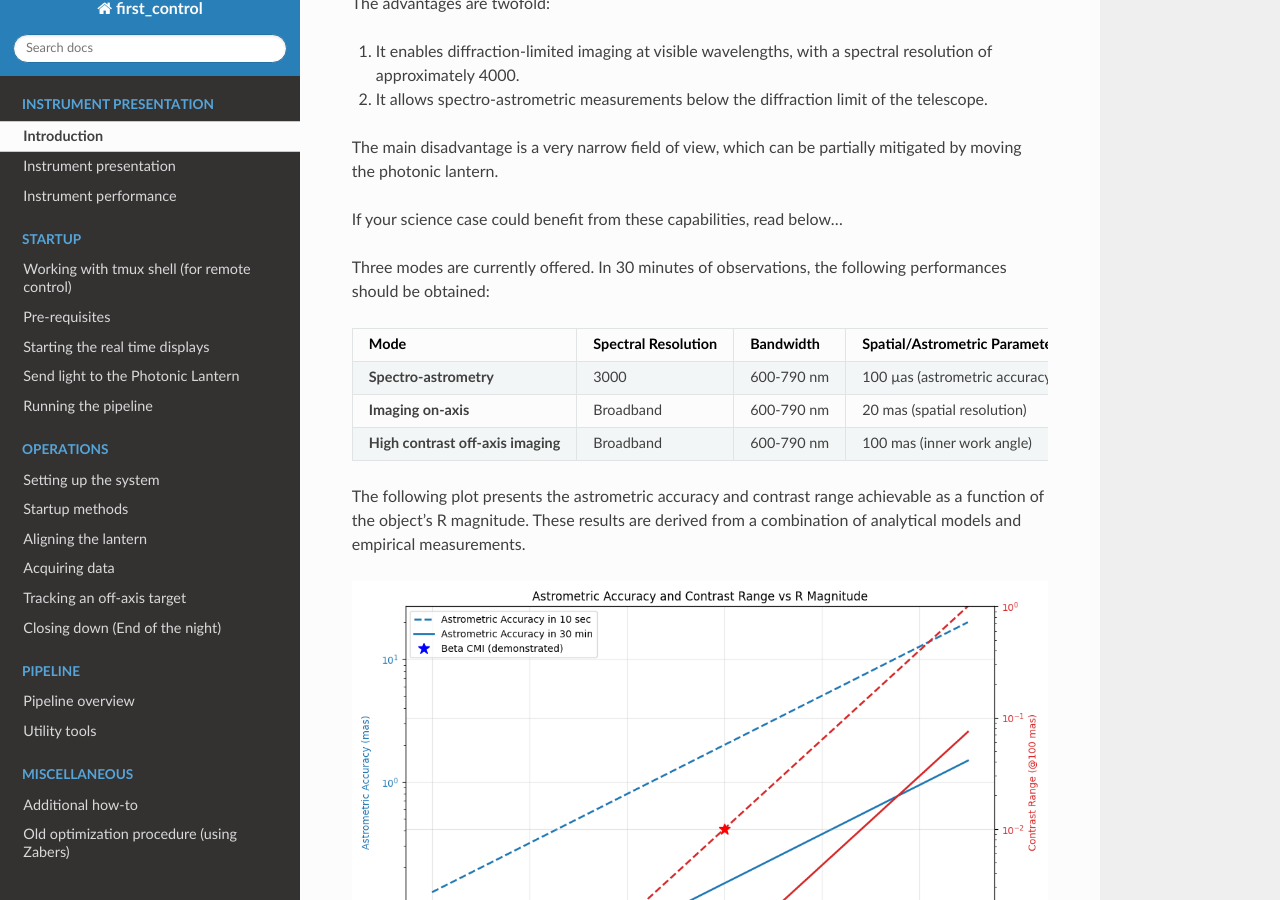
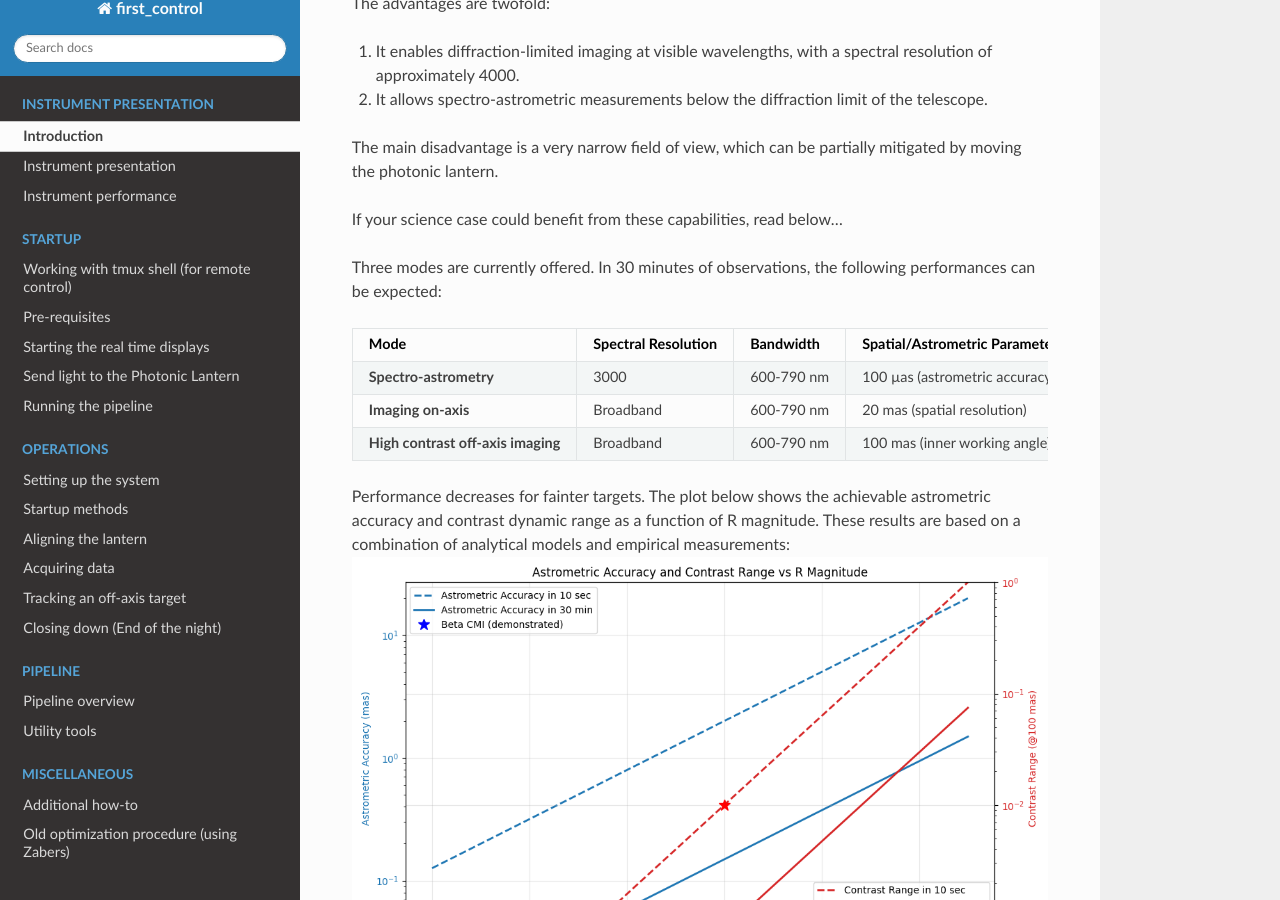
Before and after one commit to scexao-org/first_control, a Sphinx documentation site: the page built from source/Intro.md, in a window 1280 px wide and 900 px high, scrolled down 595 px. Built offline with Sphinx 7.4.7 and the Read the Docs theme 3.1.0, drawn with Linux system fonts in a browser that asks for light colours.

Commit message:
updating text

```diff
--- a/source/Intro.md
+++ b/source/Intro.md
@@ -14,16 +14,13 @@ The main disadvantage is a very narrow field of view, which can be partially mit
 
 If your science case could benefit from these capabilities, read below...
 
-Three modes are currently offered. In 30 minutes of observations, the following performances should be obtained:
+Three modes are currently offered. In 30 minutes of observations, the following performances can be expected:
 
-| Mode | Spectral Resolution | Bandwidth | Spatial/Astrometric Parameter | Field of View | Contrast | R mag |
+| Mode | Spectral Resolution | Bandwidth | Spatial/Astrometric Parameter | Field of View | Contrast | R mag (typical) |
 |------|-------------------|-----------|------------------------------|---------------|----------|-------|
 | **Spectro-astrometry** | 3000 | 600-790 nm | 100 µas (astrometric accuracy) | - | - | 4 mag |
 | **Imaging on-axis** | Broadband | 600-790 nm | 20 mas (spatial resolution) | 130 mas | 10 | 11 mag |
-| **High contrast off-axis imaging** | Broadband | 600-790 nm | 100 mas (inner work angle) | 1000 mas | 1000 | 6 mag |
+| **High contrast off-axis imaging** | Broadband | 600-790 nm | 100 mas (inner working angle) | 1000 mas | 1000 | 6 mag |
 
-
-The following plot presents the astrometric accuracy and contrast range achievable as a function of the object’s R magnitude. These results are derived from a combination of analytical models and empirical measurements.
-
-
+Performance decreases for fainter targets. The plot below shows the achievable astrometric accuracy and contrast dynamic range as a function of R magnitude. These results are based on a combination of analytical models and empirical measurements:
 ![](astrometric_contrast_vs_Rmag.png)
```
Also changed, not shown: source/operation_acquiring.md (+2 -2 lines).
